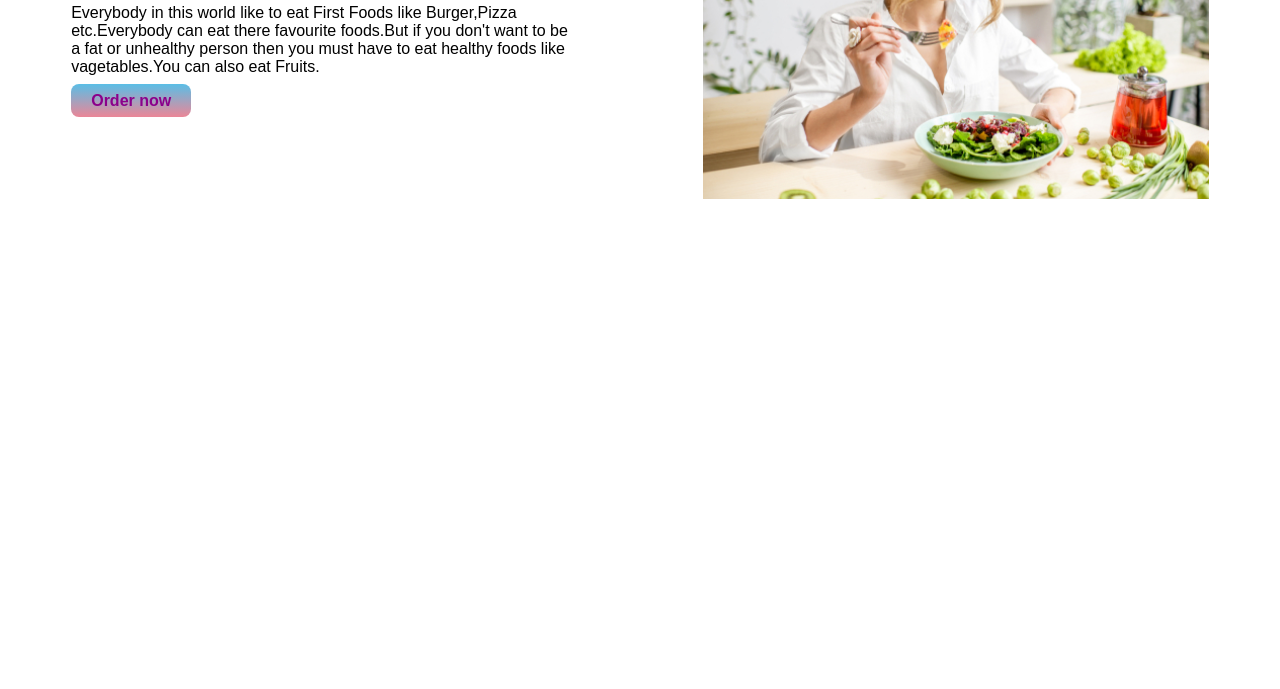
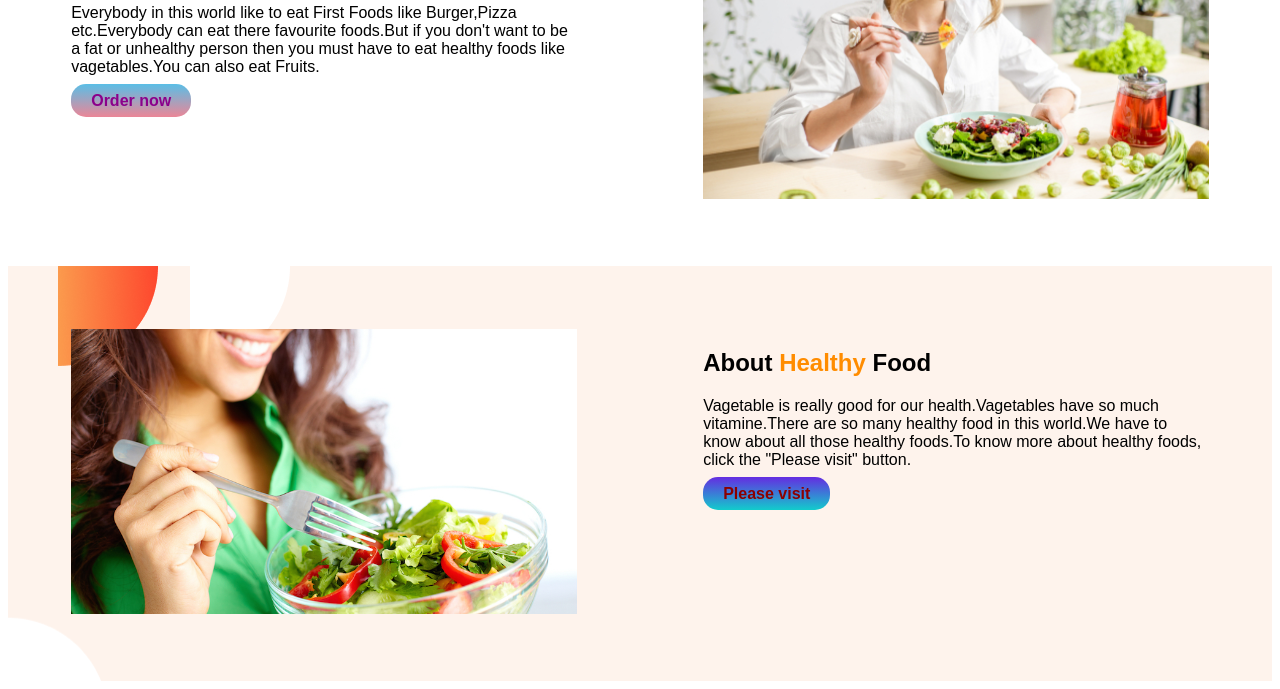
Before and after one commit to sarroarpranto/My-food-website, a plain HTML site: page index.html in a window 1280 px wide. Shown: the part 210-899 px from the top of the page. Before the commit the page ends 800 px from the top, so only its background shows below. Drawn offline with Linux system fonts and the light colour scheme; a web font is replaced by a local one.

Commit message:
second part

```diff
--- a/index.html
+++ b/index.html
@@ -28,6 +28,21 @@
             <img src="images/food lover.jpg" alt="">
         </div>
     </section>
+    <section class="background">
+        <div class="Half-width">
+            <img src="images/eat.jpg" alt="">
+        </div>
+        <div class="Half-width">
+            <h2>About <span class="orange">Healthy</span> Food</h2>
+            <p>Vagetable is really good for our health.Vagetables have so much vitamine.There are so many healthy food
+                in this world.We have to know about all those healthy foods.To know more about healthy foods, click the
+                "Please visit" button.</p>
+            <a class="go-button" target="_blank"
+                href="https://jainworld.com/philosophy/others/preksha-dhayan/preksha-dhayan-compiled-by-vidya-jain/food-and-health/?gclid=CjwKCAjw_o-HBhAsEiwANqYhp1mLdf_WJPZbbITI38vDiF6I-0G8UzKwqU4V57hmYgvK6CxjLGdx7RoCg_IQAvD_BwE">Please
+                visit</a>
+
+        </div>
+    </section>
 
 </body>
 
--- a/style.css
+++ b/style.css
@@ -23,5 +23,19 @@ section{
     padding: 8px 20px;
     color: darkmagenta;
     font-weight: 700;
-    border-radius: 8px;
+    border-radius: 15px;
 }
+.background{
+    background-image: url(images/7.png);
+}
+.orange{
+    color: darkorange;
+}
+.go-button{
+    text-decoration: none;
+    background-image: linear-gradient(rgba(85, 25, 224, 0.911),rgb(18, 204, 204));
+    color: darkred;
+    padding: 8px 20px;
+    font-weight: 700;
+    border-radius: 15px;
+}
```
Also changed, not shown: images/me.jpg (added).
